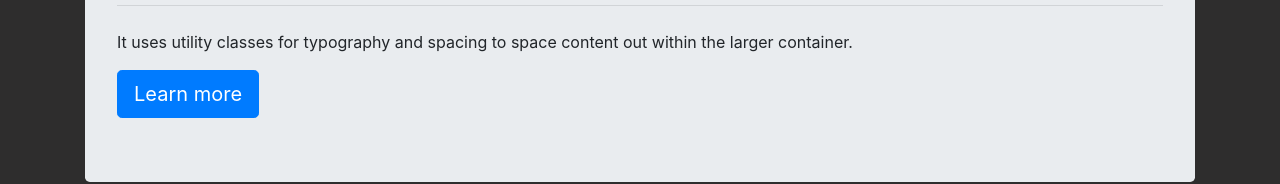
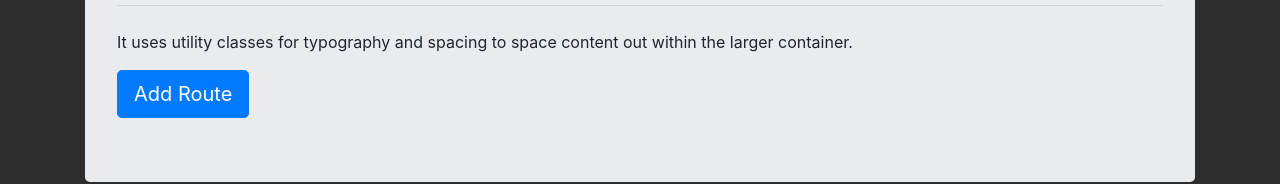
Before and after one commit to Nightmayr/just-chicken-front, a React (Create React App) app: page / in a window 1280 px wide. Shown: the part 306-490 px from the top of the page. Built offline with nearby package versions, Linux system fonts and the light colour scheme.

Commit message:
Fixed navbar dropdown through module installs

```diff
--- a/package.json
+++ b/package.json
@@ -4,6 +4,8 @@
   "private": true,
   "dependencies": {
     "bootstrap": "^4.2.1",
+    "jquery": "^3.3.1",
+    "popper.js": "^1.14.6",
     "react": "^16.7.0",
     "react-bootstrap": "^0.32.4",
     "react-dom": "^16.7.0",
--- a/src/Jumbotron.js
+++ b/src/Jumbotron.js
@@ -9,7 +9,7 @@ class Jumbotron extends Component{
                     <p class="lead">This is a simple hero unit, a simple jumbotron-style component for calling extra attention to featured content or information.</p>
                     <hr class="my-4"></hr>
                     <p>It uses utility classes for typography and spacing to space content out within the larger container.</p>
-                    <a class="btn btn-primary btn-lg" href="#" role="button">Learn more</a>
+                    <a class="btn btn-primary btn-lg" href="#" role="button">Add Route</a>
                 </div>
             </div>
         )
--- a/src/index.js
+++ b/src/index.js
@@ -1,6 +1,10 @@
 import React from 'react';
 import ReactDOM from 'react-dom';
 import '../node_modules/bootstrap/dist/css/bootstrap.css';
+import '../node_modules/bootstrap/dist/js/bootstrap.js';
+import $ from 'jquery';
+import Popper from 'popper.js';
+// import '../node_modules/bootstrap/dist/js/bootstrap';
 import './index.css';
 import App from './App';
 import * as serviceWorker from './serviceWorker';
```
Also changed, not shown: 1 other file (tests, documents, lock files or other folders).
